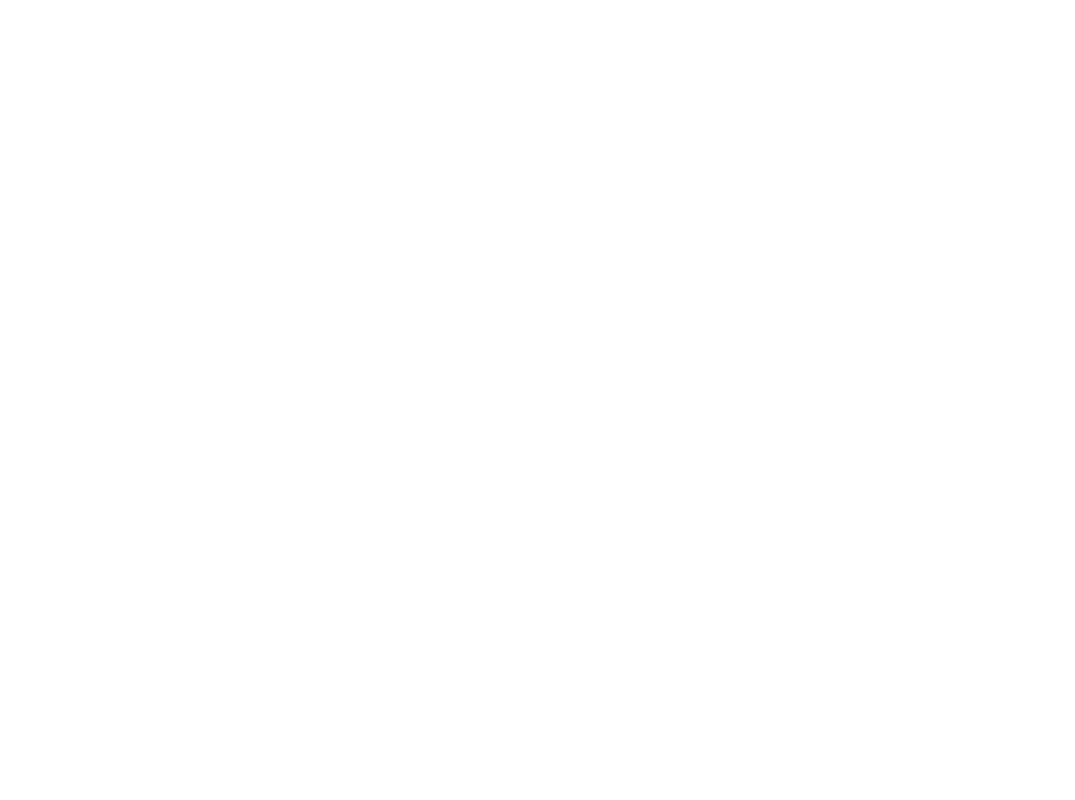
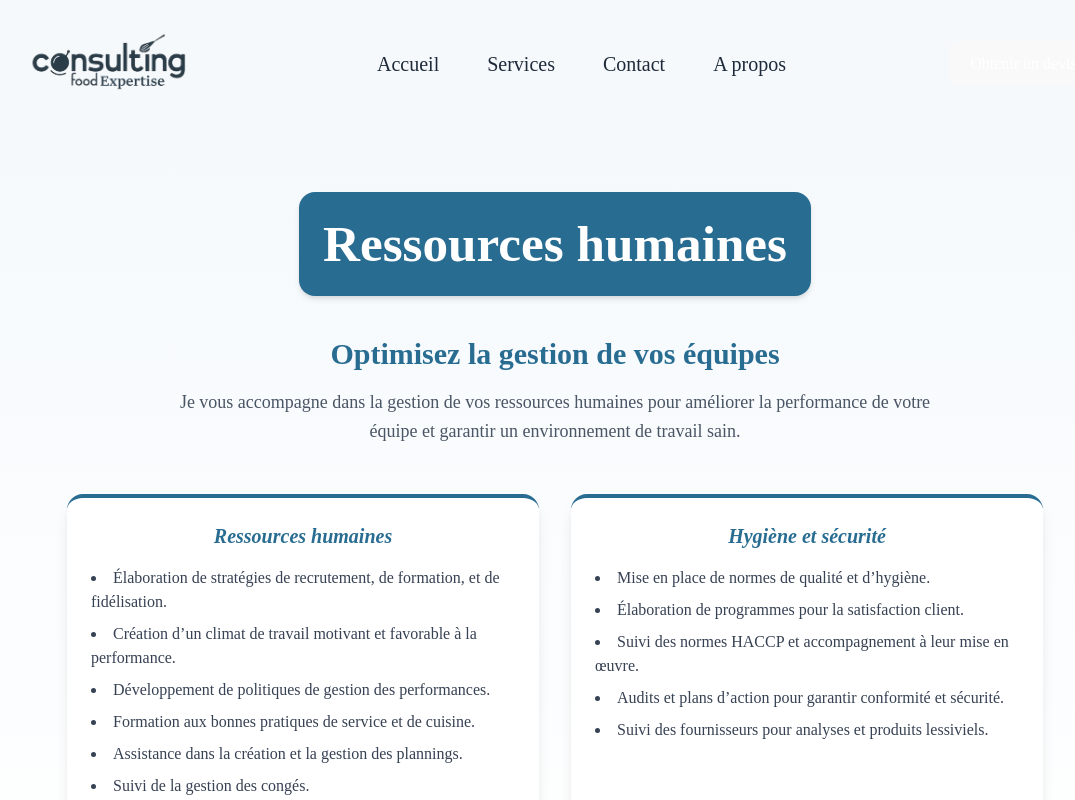
Before and after one commit to AntoninLmp/foodConsulting, a React (Vite) app: page /RessourcesHumaines in a window 1280 px wide. Before the commit this address had no page. Shown: the top 800 px of the page, without its empty margins (85-1160 px from the left). Built offline with nearby package versions, Linux system fonts and the light colour scheme; a web font is replaced by a local one.

Commit message:
<feat>: Services, add services page with informations

```diff
--- a/src/App.tsx
+++ b/src/App.tsx
@@ -3,6 +3,10 @@
 import Home from './pages/Home'
 import About from './pages/About';
 import Pricing from './pages/pricing';
+import Gestion from './pages/Services/Gestion';
+import HumainRessources from './pages/Services/HumainRessources';
+import TransformationLocaux from './pages/Services/TransformationLocaux';
+import AppelOffres from './pages/Services/AppelOffres';
 
 function App() {
 
@@ -12,6 +16,10 @@
         <Route path="/" element={<Home />} />
         <Route path="/About" element={<About />} />
         <Route path="/pricing" element={<Pricing />} />
+        <Route path="/gestion" element={<Gestion />} />
+        <Route path="/RessourcesHumaines" element={<HumainRessources />} />
+        <Route path="/transformation" element={<TransformationLocaux />} />
+        <Route path="/appelOffres" element={<AppelOffres />} />
       </Routes>
     </Router>
   );
--- /dev/null
+++ b/src/pages/Services/AppelOffres.tsx
@@ -0,0 +1,39 @@
+import ServiceDescription from "./ServiceDescription";
+
+const services = [
+    {
+        title: "Accompagnement à la rédaction d'appels d'offres",
+        points: [
+        "Rédaction de documents d’appel d’offres précis.",
+        "Definition des critères de sélection et d’évaluation.",
+        "Assistance dans la préparation des réponses aux appels d’offres.",
+        "Structuration des processus de soumission.",
+        "Vérification des références et expériences.",
+        "Accompagnement dans la négociation avec les fournisseurs et partenaires.",
+        ]
+    }, {
+    title: "Gestion des appels d'offres",
+        points: [
+            "Analyse des besoins et des attentes des clients.",
+            "Élaboration de cahiers des charges détaillés.",
+            "Suivi des réponses et évaluation des offres.",
+            "Accompagnement dans la négociation des contrats.",
+            "Analyse comparative des offres pour optimiser coûts et qualité."
+        ]
+    }
+];
+
+function AppelOffres() {
+  return (
+    <div>
+      <ServiceDescription
+        title="Appel d'Offres"
+        sousTitle="Accompagnez vos projets d'appel d'offres avec expertise"
+        description="Je vous accompagne dans la gestion de vos appels d'offres pour garantir la réussite de vos projets. Voici les domaines dans lesquels je peux vous aider :"
+        services={services}
+      />
+    </div>
+  );
+}
+
+export default AppelOffres;
--- /dev/null
+++ b/src/pages/Services/Gestion.tsx
@@ -0,0 +1,56 @@
+import ServiceDescription from "./ServiceDescription";
+
+const services = [
+  {
+    title: "Analyse financière",
+    points: [
+      "Analyse des budgets, coûts de revient et marges.",
+      "Mise en place de tableaux de bord pour suivre la performance financière.",
+      "Analyse des écarts de rentabilité et élaboration de plans d’action.",
+      "Mise en place d’outils de suivi des comptes d’exploitation.",
+    ],
+  },
+  {
+    title: "Organisation interne",
+    points: [
+      "Refonte des processus pour accroître l’efficacité du personnel.",
+      "Optimisation de l’organisation interne et des plannings.",
+    ],
+  },
+  {
+    title: "Achats & Fournisseurs",
+    points: [
+      "Conseils pour la négociation avec les fournisseurs.",
+      "Optimisation de la gestion des achats.",
+    ],
+  },
+  {
+    title: "Performance opérationnelle",
+    points: [
+      "Évaluation des processus opérationnels, gestion des stocks, qualité du service, menus.",
+      "Identification des points faibles et des opportunités d’amélioration.",
+    ],
+  },
+  {
+    title: "Formation & Autonomie",
+    points: [
+      "Formation des équipes à l’utilisation des outils d’analyse.",
+      "Accompagnement à la prise en main pour une amélioration continue.",
+    ],
+  },
+];
+
+function Gestion() {
+  return (
+    <div>
+      <ServiceDescription
+        title="Gestion"
+        sousTitle="Optimisez votre performance grâce à notre accompagnement"
+        description="Je propose un service d'accompagnement complet pour améliorer votre rentabilité, renforcer votre efficacité interne et vous rendre plus autonome dans la gestion de vos performances. Voici les domaines dans lesquels je peux vous aider :"
+        services={services}
+      />
+    </div>
+  );
+}
+
+export default Gestion;
--- /dev/null
+++ b/src/pages/Services/HumainRessources.tsx
@@ -0,0 +1,40 @@
+import ServiceDescription from "./ServiceDescription";
+
+const services = [
+    {
+        title: "Ressources humaines",
+        points: [
+        "Élaboration de stratégies de recrutement, de formation, et de fidélisation.",
+        "Création d’un climat de travail motivant et favorable à la performance.",
+        "Développement de politiques de gestion des performances.",
+        "Formation aux bonnes pratiques de service et de cuisine.",
+        "Assistance dans la création et la gestion des plannings.",
+        "Suivi de la gestion des congés.",
+        "Chiffrage et suivi de la masse salariale.",
+        ]
+    }, {
+    title: "Hygiène et sécurité",
+        points: [
+        "Mise en place de normes de qualité et d’hygiène.",
+        "Élaboration de programmes pour la satisfaction client.",
+        "Suivi des normes HACCP et accompagnement à leur mise en œuvre.",
+        "Audits et plans d’action pour garantir conformité et sécurité.",
+        "Suivi des fournisseurs pour analyses et produits lessiviels.",
+        ]
+    }
+];
+
+function HumainRessources() {
+  return (
+    <div>
+      <ServiceDescription
+        title="Ressources humaines"
+        sousTitle="Optimisez la gestion de vos équipes"
+        description="Je vous accompagne dans la gestion de vos ressources humaines pour améliorer la performance de votre équipe et garantir un environnement de travail sain."
+        services={services}
+      />
+    </div>
+  );
+}
+
+export default HumainRessources;
--- /dev/null
+++ b/src/pages/Services/ServiceDescription.tsx
@@ -0,0 +1,51 @@
+import Footer from "../Footer";
+import Navbar from "../Navbar";
+
+type Service = {
+  title: string;
+  sousTitle?: string;
+  description?: string;
+  services: Array<{ title: string; points: string[] }>;
+};
+
+function ServiceDescription({ title, sousTitle, description, services }: Service) {
+  return (
+    <>
+      <Navbar colors="bg-[#f5f9fc]"/>
+      <div className="min-h-screen bg-gradient-to-b from-[#f5f9fc] to-white">
+        <div className="max-w-5xl mx-auto px-6 py-16">
+          <h1 className="text-5xl font-extrabold text-center text-white bg-[#286C91] px-6 py-6 rounded-2xl shadow-md w-fit mx-auto mb-10">
+            {title}
+          </h1>
+
+          {sousTitle && <h2 className="text-3xl font-semibold text-center text-[#286C91] mb-4">{sousTitle}</h2>}
+
+          {description && (
+            <p className="text-lg text-center text-gray-600 mb-12 max-w-3xl mx-auto leading-relaxed">{description}</p>
+          )}
+
+          <div className="grid grid-cols-1 md:grid-cols-2 gap-8">
+            {services.map((service, index) => (
+              <div
+                key={index}
+                className="bg-white p-6 rounded-2xl shadow-lg border-t-4 border-[#286C91] hover:shadow-xl transition-shadow duration-300 hover:-translate-y-1"
+              >
+                <h3 className="text-xl font-bold text-[#286C91] mb-4 italic">{service.title}</h3>
+                <ul className="list-disc list-inside text-gray-700 space-y-2">
+                  {service.points.map((point, i) => (
+                    <li key={i} className="text-start">
+                      {point}
+                    </li>
+                  ))}
+                </ul>
+              </div>
+            ))}
+          </div>
+        </div>
+      </div>
+      <Footer />
+    </>
+  );
+}
+
+export default ServiceDescription;
--- /dev/null
+++ b/src/pages/Services/TransformationLocaux.tsx
@@ -0,0 +1,33 @@
+import ServiceDescription from "./ServiceDescription";
+
+const services = [
+    {
+        title: "Transformation des offres",
+        points: [
+        "Analyse des tendances du marché et identification d’opportunités.",
+        "Élaboration de stratégies de transformation des offres.",
+        "Optimisation de la présence en ligne et communication digitale."
+        ]
+    }, {
+    title: "Transformation des locaux",
+        points: [
+        "Conseil pour le changement de mode de service ou d’équipement.",
+        "Accompagnement dans la rénovation ou la réorganisation des espaces.",
+        ]
+    }
+];
+
+function TransformationLocaux() {
+  return (
+    <div>
+      <ServiceDescription
+        title="Transformation des offres ou locaux"
+        sousTitle="Optimisez vos espaces et offres pour une meilleure performance"
+        description="Je vous accompagne dans la transformation de vos offres ou de vos locaux pour améliorer l'expérience client et optimiser vos opérations. Voici les domaines dans lesquels je peux vous aider :"
+        services={services}
+      />
+    </div>
+  );
+}
+
+export default TransformationLocaux;
--- a/src/pages/components/ServiceCard.tsx
+++ b/src/pages/components/ServiceCard.tsx
@@ -6,10 +6,11 @@
   icon?: React.ComponentType<React.SVGProps<SVGSVGElement>>;
   title: string;
   description: string;
+  urlRedirect?: string;
   onClick?: () => void;
 };
 
-export default function ServiceCard({ icon: Icon = Briefcase, title, description, onClick }: ServiceCardProps) {
+export default function ServiceCard({ icon: Icon = Briefcase, title, description, urlRedirect, onClick }: ServiceCardProps) {
   return (
     <Card className="max-w-sm rounded-2xl shadow-md p-6 transition hover:shadow-lg hover:-translate-y-1 m-auto">
       <CardContent className="flex flex-col items-center text-center gap-4">
@@ -18,7 +19,7 @@
         </div>
         <h3 className="text-xl font-semibold">{title}</h3>
         <p className="text-sm text-gray-600">{description}</p>
-        {onClick && <Button onClick={onClick}>En savoir plus</Button>}
+         <Button><a href={urlRedirect}>En savoir plus</a></Button>
       </CardContent>
     </Card>
   );
--- a/src/pages/pricing.tsx
+++ b/src/pages/pricing.tsx
@@ -16,7 +16,7 @@
               d="M0,96L30,80C60,64,120,32,180,16C240,0,300,0,360,16C420,32,480,64,540,90.7C600,117,660,139,720,138.7C780,139,840,117,900,112C960,107,1020,117,1080,138.7C1140,160,1200,192,1260,197.3C1320,203,1380,181,1410,170.7L1440,160L1440,0L1410,0C1380,0,1320,0,1260,0C1200,0,1140,0,1080,0C1020,0,960,0,900,0C840,0,780,0,720,0C660,0,600,0,540,0C480,0,420,0,360,0C300,0,240,0,180,0C120,0,60,0,30,0L0,0Z"
             ></path>
           </svg>
-          <h1 className="pt-[225px]">Formule disponible</h1>
+          <h1 className="pt-[225px] relative z-30">Formule disponible</h1>
           <p className="pt-5">Choisissez un plan qui correspond à vos besoins.</p>
           <div className="flex flex-wrap justify-center gap-6 m-20 mx-[20%]">
             <PriceCard
```
Also changed, not shown: src/pages/Home.tsx (+8 -8 lines), src/pages/Services/SecurityHygiene.tsx (added).
